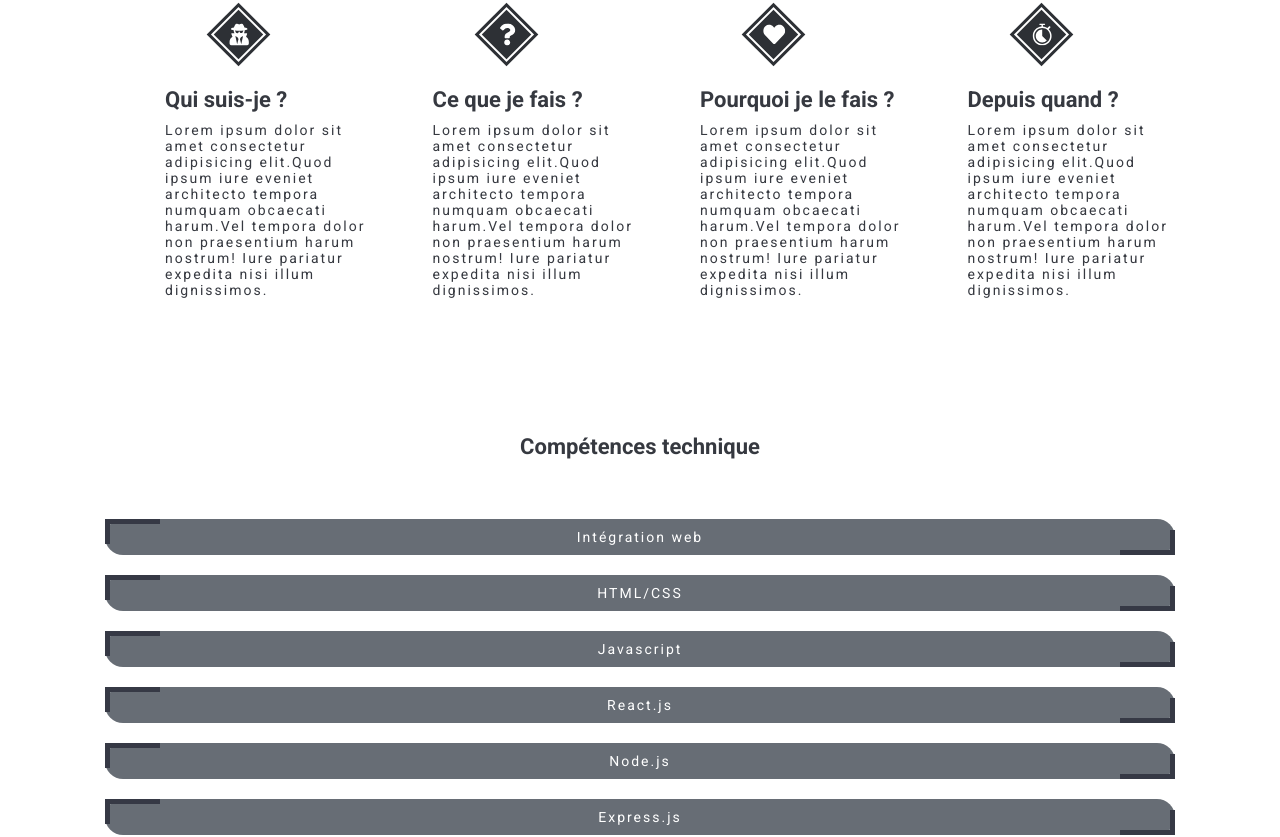
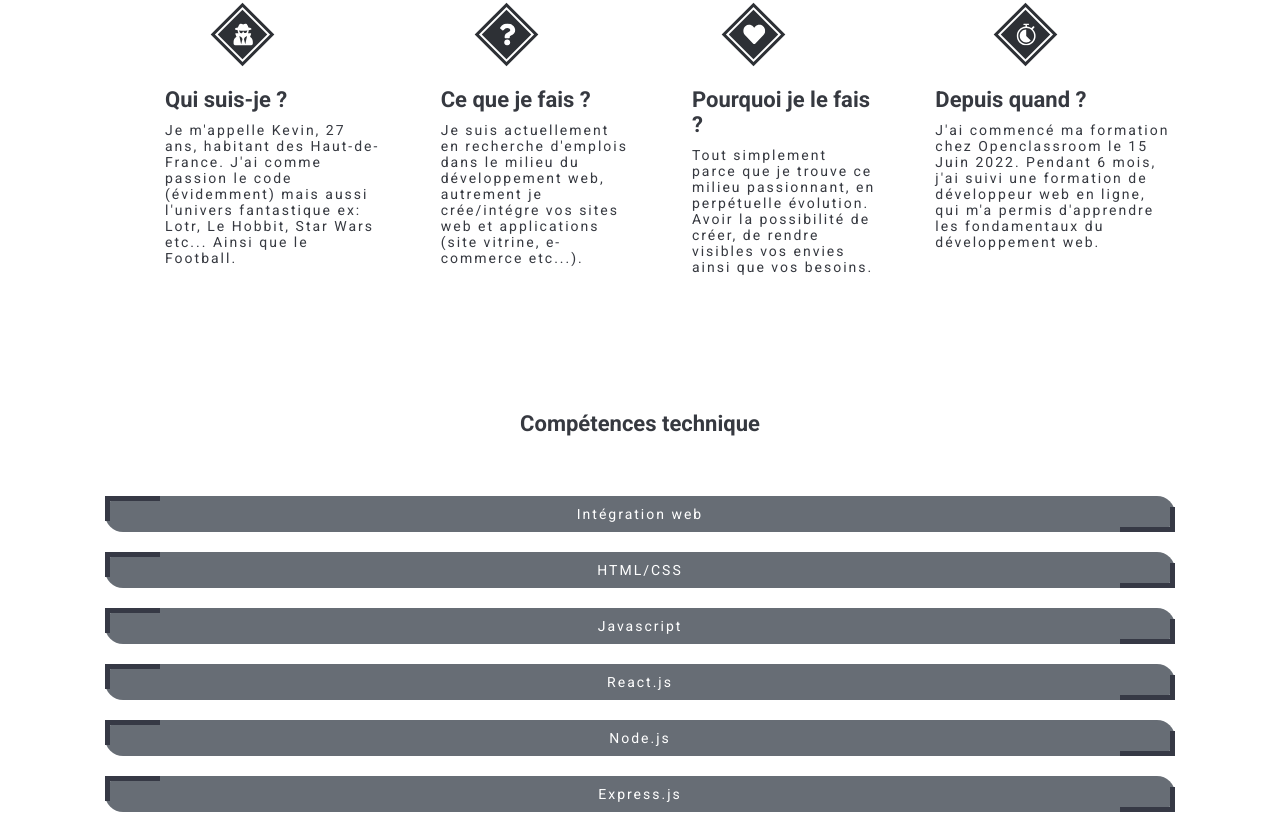
Before and after one commit to Skizx/My-portfolio, a React (Create React App) app: page / in a window 1280 px wide. Shown: the part 1198-2035 px from the top of the page. Built offline with nearby package versions, Linux system fonts and the light colour scheme.

Commit message:
Utilisation React-reveal

```diff
--- a/package.json
+++ b/package.json
@@ -11,6 +11,7 @@
     "react": "^18.2.0",
     "react-dom": "^18.2.0",
     "react-icons": "^4.8.0",
+    "react-reveal": "^1.2.2",
     "react-router-dom": "^6.10.0",
     "react-router-hash-link": "^2.4.3",
     "react-scripts": "5.0.1",
--- a/src/Components/Navigation.js
+++ b/src/Components/Navigation.js
@@ -22,16 +22,16 @@ const Navigation = () => {
                         </div>
                         <div className='navbar-list'>
                             <ul className={`navbar-ul ${mobileMenu ? "show-nav" : "hide-nav"}`}>
-                                <a href="#header">
+                                <a href="/#header">
                                     <li>Home</li>
                                 </a>
-                                <a href="#about">
+                                <a href="/#about">
                                     <li>A propos</li>
                                 </a>
-                                <a href="#services">
+                                <a href="/#services">
                                     <li>Services</li>
                                 </a>
-                                <a href="#creation">
+                                <a href="/#creation">
                                     <li>Réalisations</li>
                                 </a>
                                 <a href="mailto:k.civiletti.gj@gmail.com">
--- a/src/Data/aboutData.json
+++ b/src/Data/aboutData.json
@@ -3,24 +3,24 @@
         "id": 1,
         "icon": "FaUserSecret",
         "aboutTitle": "Qui suis-je ?",
-        "aboutText": "Lorem ipsum dolor sit amet consectetur adipisicing elit.Quod ipsum iure eveniet architecto tempora numquam obcaecati harum.Vel tempora dolor non praesentium harum nostrum! Iure pariatur expedita nisi illum dignissimos."
+        "aboutText": "Je m'appelle Kevin, 27 ans, habitant des Haut-de-France. J'ai comme passion le code (évidemment) mais aussi l'univers fantastique ex: Lotr, Le Hobbit, Star Wars etc... Ainsi que le Football."
     },
     {
         "id": 2,
         "icon": "FaQuestion",
         "aboutTitle": "Ce que je fais ?",
-        "aboutText": "Lorem ipsum dolor sit amet consectetur adipisicing elit.Quod ipsum iure eveniet architecto tempora numquam obcaecati harum.Vel tempora dolor non praesentium harum nostrum! Iure pariatur expedita nisi illum dignissimos."
+        "aboutText": "Je suis actuellement en recherche d'emplois dans le milieu du développement web, autrement je crée/intégre vos sites web et applications (site vitrine, e-commerce etc...)."
     },
     {
         "id": 3,
         "icon": "FaHeart",
         "aboutTitle": "Pourquoi je le fais ?",
-        "aboutText": "Lorem ipsum dolor sit amet consectetur adipisicing elit.Quod ipsum iure eveniet architecto tempora numquam obcaecati harum.Vel tempora dolor non praesentium harum nostrum! Iure pariatur expedita nisi illum dignissimos."
+        "aboutText": "Tout simplement parce que je trouve ce milieu passionnant, en perpétuelle évolution. Avoir la possibilité de créer, de rendre visibles vos envies ainsi que vos besoins."
     },
     {
         "id": 4,
         "icon": "RxLapTimer",
         "aboutTitle": "Depuis quand ?",
-        "aboutText": "Lorem ipsum dolor sit amet consectetur adipisicing elit.Quod ipsum iure eveniet architecto tempora numquam obcaecati harum.Vel tempora dolor non praesentium harum nostrum! Iure pariatur expedita nisi illum dignissimos."
+        "aboutText": "J'ai commencé ma formation chez Openclassroom le 15 Juin 2022. Pendant 6 mois, j'ai suivi une formation de développeur web en ligne, qui m'a permis d'apprendre les fondamentaux du développement web."
     }
 ]
--- a/src/Data/créationData.json
+++ b/src/Data/créationData.json
@@ -8,7 +8,7 @@
             "CSS",
             "Javascript"
         ],
-        "description": "Kanap est un site e-commerce construit avec Javascript, HTML et CSS, il permet aux utilisateurs de selectionner leur articles, les ajouters à leur panier, modifier les articles présent dans le panier et ainsi pouvoir passer commande."
+        "description": "Mon client est Kanap, une marque de canapés qui vend ses produits depuis sa boutique exclusivement. Aujourd’hui, celle-ci souhaiterait avoir une plateforme de e-commerce en plus de sa boutique physique pour vendre ses produits sur Internet. J'ai mis en place 4 pages : page d’accueil, page Produit, page Panier et la page Confirmation."
     },
     {
         "id": "c67ab8a8",
@@ -21,7 +21,7 @@
             "Javascript",
             "React"
         ],
-        "description": "Kasa est une application Web de location immobilière single page crée avec React, HTML et Sass, cette application permet aux utilisateurs de voir les différents logements de particulier qui sont postées chaque jour avec une simulation du backend dans le fichier JSON contenant les 20 dernières annonces ainsi qu'une déscription détaillé de chaque logements/hôte."
+        "description": "Kasa est dans le métier de la location d’appartements entre particuliers depuis près de 10 ans maintenant. Avec plus de 500 annonces postées chaque jour, Kasa fait partie des leaders de la location d’appartements entre particuliers en France."
     },
     {
         "id": "c67ab8a9",
@@ -31,7 +31,7 @@
             "HTML",
             "CSS"
         ],
-        "description": "Booki est un site internet developper avec HTML et CSS, il permet aux utilisateurs de trouver des hébergements et des activités dans la ville de leur choix."
+        "description": "L’entreprise souhaite développer un site Internet qui permette aux usagers de trouver des hébergements et des activités dans la ville de leur choix. Vous êtes chargé d'intégrer l'interface du site avec du code HTML et CSS. Booki est un site internet permettant aux utilisateurs de trouver des hébergements et des activités dans la ville de leur choix."
     },
     {
         "id": "c67ab8a1",
@@ -56,7 +56,7 @@
             "CSS",
             "Scss"
         ],
-        "description": "Ohmyfood est un site internet developper avec HTML et Sass avec animations CSS, il permet aux utilisateurs de composer leur propre menu et réduire leur temps d'attente dans les réstaurants car leur menu est préparé à l'avance."
+        "description": "Il s’agit d’une jeune startup qui voudrait s'imposer sur le marché de la restauration. Déjà présente à New-York, elle souhaite désormais faire sa place à Paris. Ma mission est de développer un site “mobile first” qui répertorie les menus de restaurants gastronomiques. En plus des systèmes classiques de réservation, les clients pourront composer le menu de leur repas pour que les plats soient prêts à leur arrivée. Finis, les temps d'attente au restaurant !"
     },
     {
         "id": "c67ab8a3",
@@ -69,7 +69,7 @@
             "Optimisation",
             "Référencement"
         ],
-        "description": "La panthère est une agence de web design en perte de vitesse ou il etait demander une Analyse de l'état actuel de SEO du site fourni, une amélioration du SEO du site ainsi que son optimisation et son accèssibilité pour permettre à l'agence d'apparaître en première page des moteurs de recherches."
+        "description": " l'agence La Panthère, une grande agence de web design basée à Lyon. L’activité de l’entreprise a bien démarré mais aujourd’hui, elle est en perte de vitesse. Eh oui, la concurrence est rude. j'ai donc analyser de l’état actuel de SEO du site fourni et indiquer les parties du site qui ne sont pas optimisées pour le SEO et/ou qui ne sont pas à jour en termes d’accessibilité ensuite j'ai optimiser le site pour finir par faire un rapport avec une comparaison des résultats."
     },
     {
         "id": "c67ab8a4",
@@ -84,7 +84,7 @@
             "MongoDB",
             "API"
         ],
-        "description": "Hot-Takes est une application d'avis gastronomiques construit avec Node.js, Express.js et MongoDB, il permet aux utilisateurs créer un compte, se connecter, mettre en ligne leur articles, les likés/dislikés et consulter l'ensemble des articles mis en ligne."
+        "description": "Les sauces piquantes sont de plus en plus populaires, en grande partie grâce à la série YouTube « Hot Ones » . C’est pourquoi ce nouveau client, la marque de condiments à base de piment Piiquante, veut développer une application web de critique des sauces piquantes appelée « Hot Takes »."
     },
     {
         "id": "c67ab8a5",
--- a/src/Pages/Home.js
+++ b/src/Pages/Home.js
@@ -1,4 +1,5 @@
 import React from 'react';
+import Fade from 'react-reveal/Fade';
 import aboutData from '../Data/aboutData.json';
 import serviceData from '../Data/serviceData.json';
 import Banner from '../Components/Banner/Banner';
@@ -15,6 +16,7 @@ const Home = () => {
     return (
         <>
             <Banner />
+            <Fade right>
                 <section id="about" className="abouts-bg">
                 {deviderData.map((item, index) => (
                 <About
@@ -24,6 +26,8 @@ const Home = () => {
                 />
                 ))}
                 </section>
+                </Fade>
+                <Fade left>
             <section id="aboutCard" className='about-bg wrapper'>
             {aboutData.map((list) => (
                 <AboutCard
@@ -34,14 +38,20 @@ const Home = () => {
                 />
                 ))}
             </section>
+                </Fade>
+                <Fade top>
             <Skills />
+                </Fade>
             <Download />
+            <Fade right>
             <section id="services" className="services-bg">
             <About
             deviderTitle= ' Services '
             deviderText= ' Ce que je vous propose '
             />
             </section>
+            </Fade>
+            <Fade left>
             <section id="ServicesCard" className='service-bg wrapper'>
             {serviceData.map((res) => (
                 <ServicesCard
@@ -52,16 +62,23 @@ const Home = () => {
                 />
             ))}
             </section>
+            </Fade>
+            <Fade right>
             <Review />
+            </Fade>
+            <Fade right>
             <section id="creation" className="creation-bg">
             <About
             deviderTitle= ' Créations '
             deviderText= " Ce que j'ai réaliser "
             />
             </section>
+            </Fade>
+            <Fade bottom>
             <section id="creationCard" className="creation-block-bg wrapper">
                 <CreationBlock />
             </section>
+            </Fade>
         </>
     );
 };
```
Also changed, not shown: 1 other file (tests, documents, lock files or other folders). Lines whose indentation alone changed are shown as unchanged.
